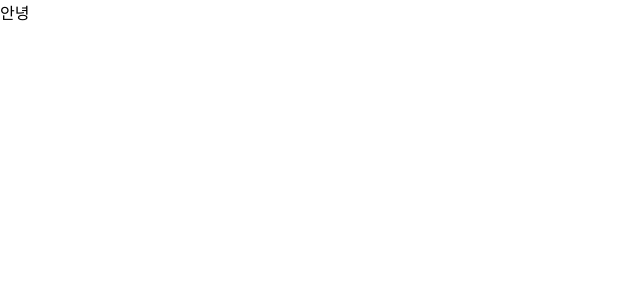
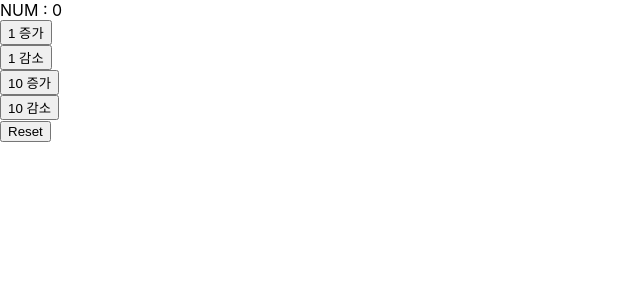
Before and after one commit to kkwonju/2023_04_react_test, a React (Create React App) app: page / in a window 1280 px wide. Shown: the top 300 px of the page, without its empty margins (0-640 px from the left). Built offline with nearby package versions, Linux system fonts and the light colour scheme; the HTML template or start-up script is replaced by a standard one.

Commit message:
숫자 카운터 구현

```diff
--- a/src/App.js
+++ b/src/App.js
@@ -1,7 +1,35 @@
+import React, { useState } from "react";
 
 function App() {
+  // [초기값, 초기값을 어떻게 할 것인가]
+  const [num, setNum] = useState(0);
+
+  const onBtnIncreaseClicked = () => setNum(num + 1);
+
+  const onBtnDecreaseClicked = () => setNum(num - 1);
+
+  const reset = () => {
+    setNum(0);
+  };
+
+
+
+
   return (
-   <div>안녕</div>
+    <>
+      <div>
+        NUM : {num}
+      </div>
+      <button onClick={onBtnIncreaseClicked}>1 증가</button>
+      <br/>
+      <button onClick={onBtnDecreaseClicked}>1 감소</button>
+      <br/>
+      <button onClick={() => setNum(num + 10)}>10 증가</button>
+      <br/>
+      <button onClick={() => setNum(num - 10)}>10 감소</button>
+      <br/>
+      <button onClick={reset}>Reset</button>
+    </>
   );
 }
 
```
